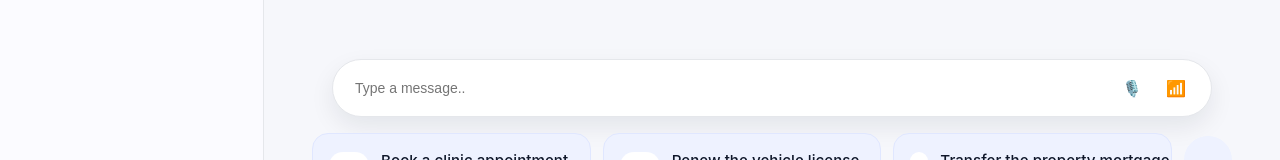
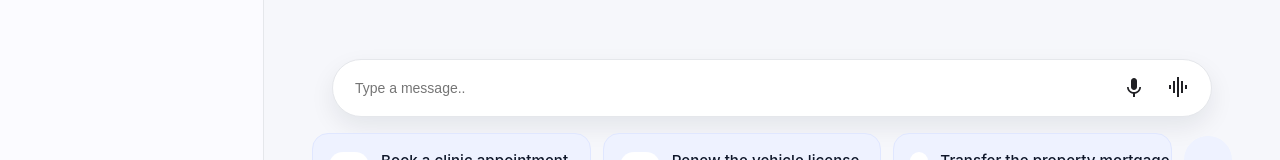
Before and after one commit to alaa-alsalehi/murshad, a React (Vite) app in the folder dashboard/: page / in a window 1280 px wide. Shown: the part 508-668 px from the top of the page. Built offline with nearby package versions, Linux system fonts and the light colour scheme; what frappe-react-sdk would draw is missing.

Commit message:
fix: change voices icons

```diff
--- a/dashboard/src/App.jsx
+++ b/dashboard/src/App.jsx
@@ -20,6 +20,8 @@ import editIcon from './icon/edit.svg'
 import bookIcon from './icon/book.svg'
 import renewIcon from './icon/renew.svg'
 import transferIcon from './icon/property.svg'
+import voiceIcon from './icon/voice.svg'
+import voiceChatIcon from './icon/voice_chat.svg'
 
 function ServiceDetailsPage() {
   return (
@@ -469,7 +471,7 @@ function AiAssistantPage() {
                   aria-label="Voice input"
                   style={{ width: 36, height: 36, justifyContent: 'center', fontSize: 16 }}
                 >
-                  🎙️
+                  <img src={voiceIcon} alt="" aria-hidden="true" />
                 </Button>
                 <Button
                   type="button"
@@ -478,7 +480,7 @@ function AiAssistantPage() {
                   aria-label="Settings"
                   style={{ width: 36, height: 36, justifyContent: 'center', fontSize: 16 }}
                 >
-                  📶
+                  <img src={voiceChatIcon} alt="" aria-hidden="true" />
                 </Button>
               </Stack>
             </form>
```
Also changed, not shown: dashboard/src/icon/voice.svg (added), dashboard/src/icon/voice_chat.svg (added).
